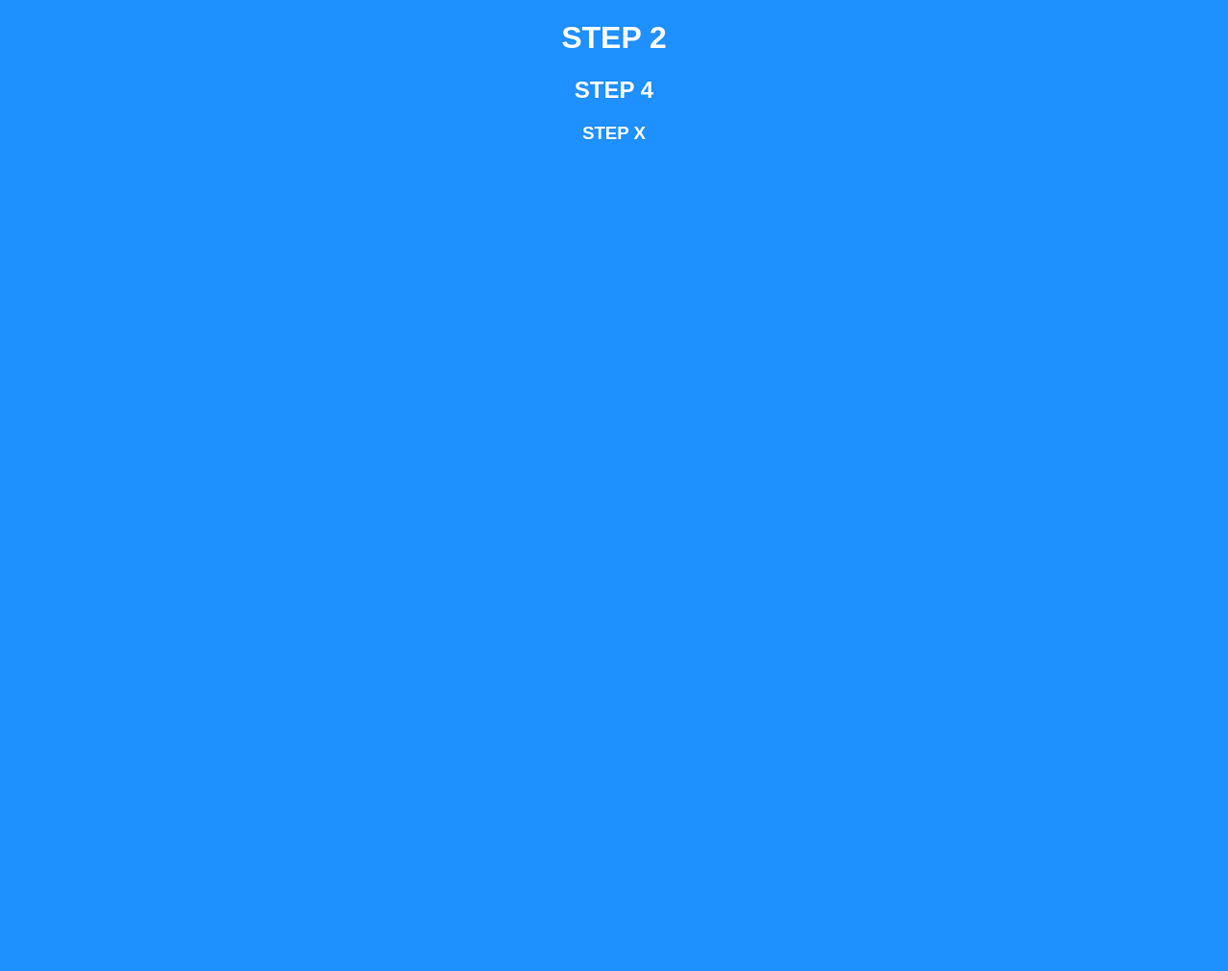
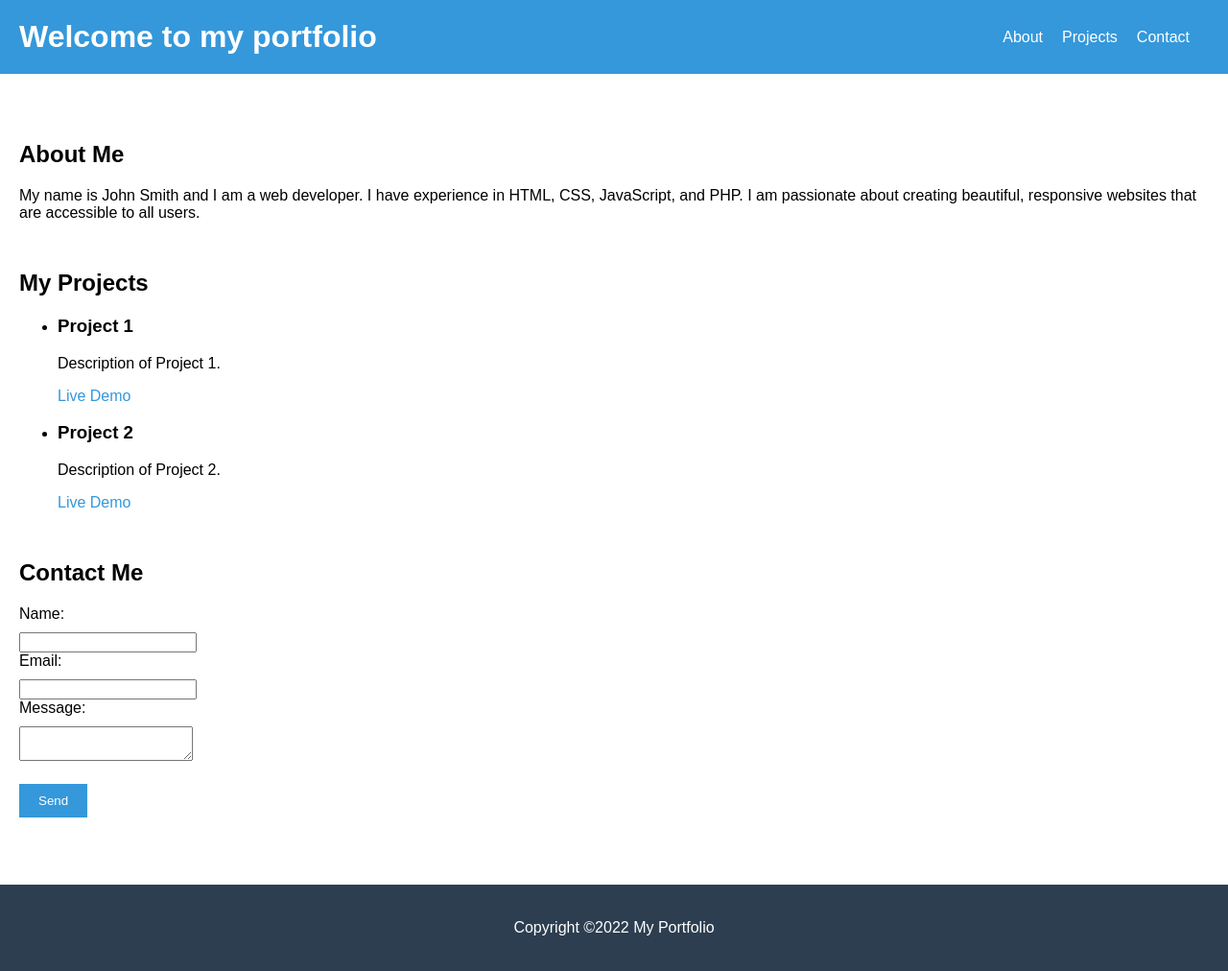
Before and after one commit to dziabak/GitHubTutorial, a plain HTML site: page index.html in a window 1280 px wide. Shown: the whole page at 96% size. Before the commit the page ends 800 px from the top, so only its background shows below. Drawn offline with Linux system fonts and the light colour scheme.

Commit message:
added the chatgpt page for fun

```diff
--- a/css/style.css
+++ b/css/style.css
@@ -1,11 +1,88 @@
 body {
-	background-color: dodgerblue;
+	font-family: Arial, sans-serif;
+	margin: 0;
+	padding: 0;
+  }
+
+  header {
+	background-color: #3498db;
 	color: white;
-	font-family: sans-serif;
+	display: flex;
+	justify-content: space-between;
+	align-items: center;
+	padding: 20px;
+  }
+
+  header h1 {
+	margin: 0;
+  }
+
+  header nav {
+	display: flex;
+  }
+
+  header nav ul {
+	list-style: none;
+	margin: 0;
+	padding: 0;
+	display: flex;
+  }
+
+  header nav ul li {
+	margin-right: 20px;
+  }
+
+  header nav ul li a {
+	color: white;
+	text-decoration: none;
+  }
+
+  header nav ul li a:hover {
+	color: #2c3e50;
+  }
+
+  main {
+	padding: 20px;
+  }
+
+  main h2 {
+	margin-top: 50px;
+  }
+
+  main section {
+	margin-bottom: 50px;
+  }
+
+  main a {
+	color: #3498db;
+	text-decoration: none;
+  }
+
+  main a:hover {
+	color: #2980b9;
+  }
+
+  main form label {
+	display: block;
+	margin-bottom: 10px;
+  }
+
+  main form input[type="submit"] {
+	background-color: #3498db;
+	color: white;
+	padding: 10px 20px;
+	border: none;
+	cursor: pointer;
+	margin-top: 20px;
+  }
+
+  main form input[type="submit"]:hover {
+	background-color: #2980b9;
+  }
+
+  footer {
+	background-color: #2c3e50;
+	color: white;
+	padding: 20px;
 	text-align: center;
-	text-transform: uppercase;
-}
-
-body h4 {
-	color: royalblue;
-}
+  }
--- a/index.html
+++ b/index.html
@@ -5,14 +5,58 @@
     <meta charset="UTF-8">
     <meta http-equiv="X-UA-Compatible" content="IE=edge">
     <meta name="viewport" content="width=device-width, initial-scale=1.0">
-    <title>Git Training</title>
+    <title>My Portfolio</title>
     <link rel="stylesheet" href="./css/style.css">
 </head>
 
 <body>
-    <h1>step 2</h1>
-    <h2>step 4</h2>
-    <h3>step x</h3>
+    <header>
+        <h1>Welcome to my portfolio</h1>
+        <nav>
+            <ul>
+                <li><a href="#about">About</a></li>
+                <li><a href="#projects">Projects</a></li>
+                <li><a href="#contact">Contact</a></li>
+            </ul>
+        </nav>
+    </header>
+    <main>
+        <section id="about">
+            <h2>About Me</h2>
+            <p>My name is John Smith and I am a web developer. I have experience in HTML, CSS, JavaScript, and PHP. I am
+                passionate about creating beautiful, responsive websites that are accessible to all users.</p>
+        </section>
+        <section id="projects">
+            <h2>My Projects</h2>
+            <ul>
+                <li>
+                    <h3>Project 1</h3>
+                    <p>Description of Project 1.</p>
+                    <a href="#">Live Demo</a>
+                </li>
+                <li>
+                    <h3>Project 2</h3>
+                    <p>Description of Project 2.</p>
+                    <a href="#">Live Demo</a>
+                </li>
+            </ul>
+        </section>
+        <section id="contact">
+            <h2>Contact Me</h2>
+            <form>
+                <label for="name">Name:</label>
+                <input type="text" id="name" name="name"><br>
+                <label for="email">Email:</label>
+                <input type="email" id="email" name="email"><br>
+                <label for="message">Message:</label>
+                <textarea id="message" name="message"></textarea><br>
+                <input type="submit" value="Send">
+            </form>
+        </section>
+    </main>
+    <footer>
+        <p>Copyright ©2022 My Portfolio</p>
+    </footer>
 </body>
 
 </html>
```
